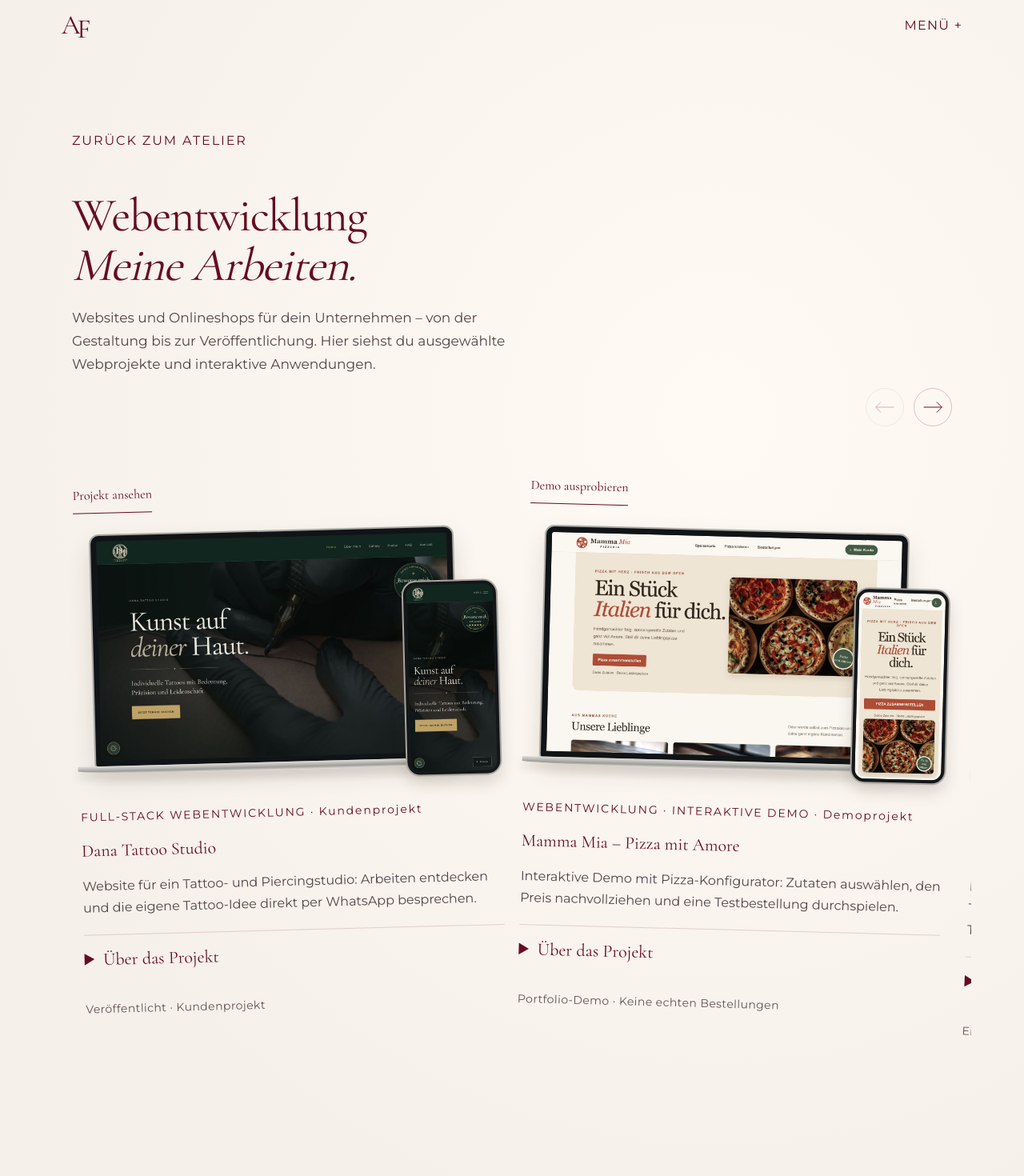
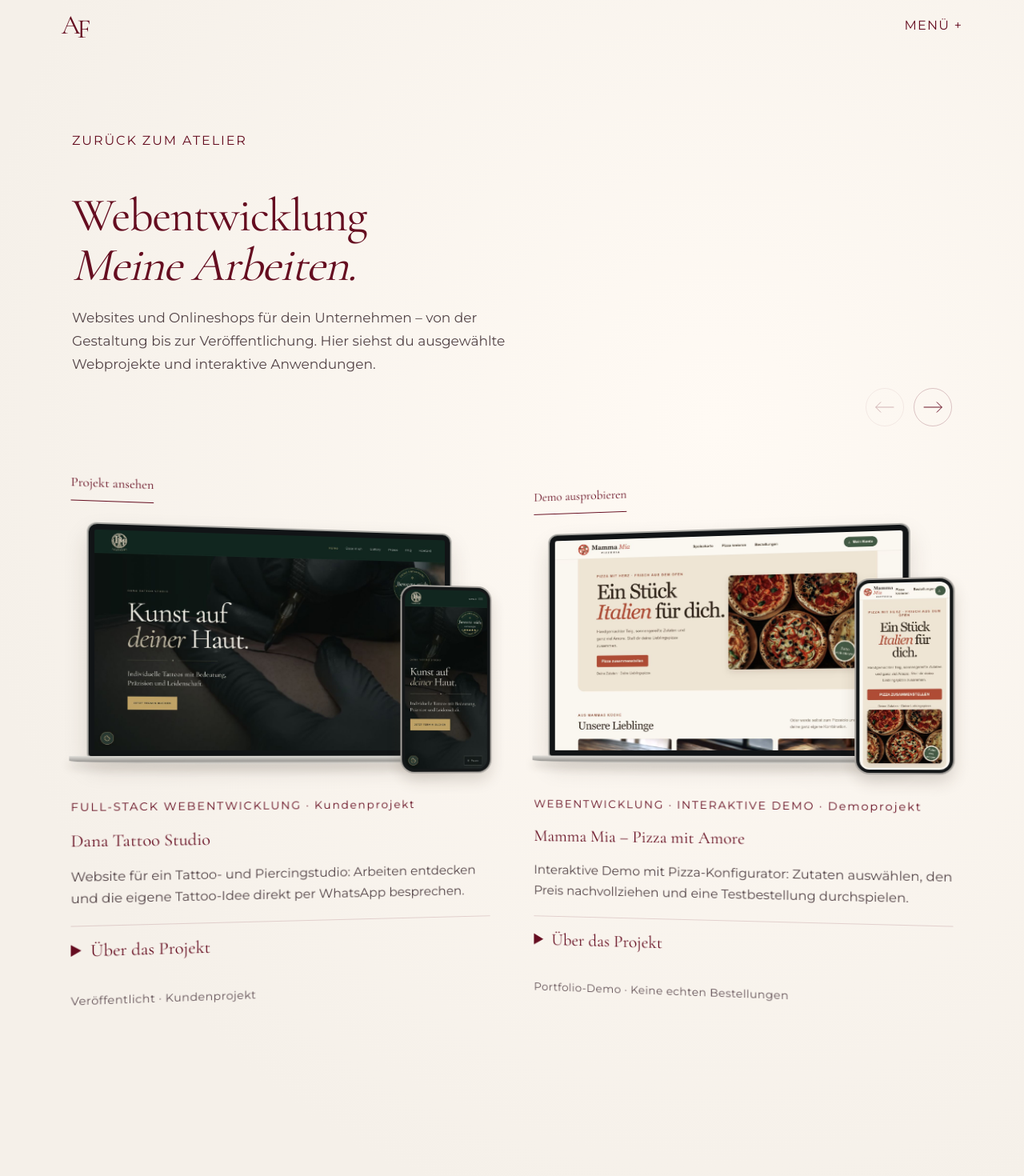
Before and after one commit to AnnaFillanna/anna-filippi.studio, a React (Vite) app: page /projekte in a window 1280 px wide. Shown: the top 1470 px of the page at 80% size. Built offline with nearby package versions, Linux system fonts and the light colour scheme; a web font is replaced by a local one.

Commit message:
Projektkarussell als nach innen gewölbten 3D-Ring darstellen

```diff
--- a/src/components/Projects/Projects.module.scss
+++ b/src/components/Projects/Projects.module.scss
@@ -472,15 +472,17 @@
   padding: 28px 24px 56px;
   margin-inline: -24px;
   overscroll-behavior-x: contain;
+  perspective: 1600px;
+  perspective-origin: var(--ring-center, 50%) 45%;
 
   &::-webkit-scrollbar { display: none; }
   > .card {
     flex: 0 0 calc((100% - 48px) / 2);
     scroll-snap-align: start;
     // Individual transforms compose with the existing reveal animation.
-    translate: 0 var(--arc-drop, 0px);
-    rotate: var(--arc-angle, 0deg);
-    transform-origin: center top;
+    translate: 0 0 var(--ring-depth, 0px);
+    rotate: y var(--ring-angle, 0deg);
+    transform-origin: center;
   }
   &:focus-visible {
     outline: 1px solid $bordeaux;
--- a/src/components/Projects/Projects.tsx
+++ b/src/components/Projects/Projects.tsx
@@ -26,14 +26,17 @@ export default function Projects({
         next: track.scrollLeft + track.clientWidth < track.scrollWidth - 2,
       });
       const center = track.scrollLeft + track.clientWidth / 2;
+      track.style.setProperty("--ring-center", `${center}px`);
+      const radius = track.clientWidth / (2 * Math.sin(22 * Math.PI / 180));
       for (const card of Array.from(track.children) as HTMLElement[]) {
-        // A shallow circular arc follows each card's position in the viewport.
+        // View the inside of a large vertical ring: its sides turn toward us.
         const distance = Math.max(-1, Math.min(1,
           (card.offsetLeft + card.offsetWidth / 2 - center) / (track.clientWidth / 2)));
-        const angle = reducedMotion.matches ? 0 : distance * 3;
-        const drop = reducedMotion.matches ? 0 : 28 * distance * distance;
-        card.style.setProperty("--arc-angle", `${angle}deg`);
-        card.style.setProperty("--arc-drop", `${drop}px`);
+        const angle = reducedMotion.matches ? 0 : -distance * 22;
+        const depth = reducedMotion.matches ? 0
+          : radius * (1 - Math.cos(angle * Math.PI / 180)) - 60;
+        card.style.setProperty("--ring-angle", `${angle}deg`);
+        card.style.setProperty("--ring-depth", `${depth}px`);
       }
     };
     const scheduleUpdate = () => {
```
